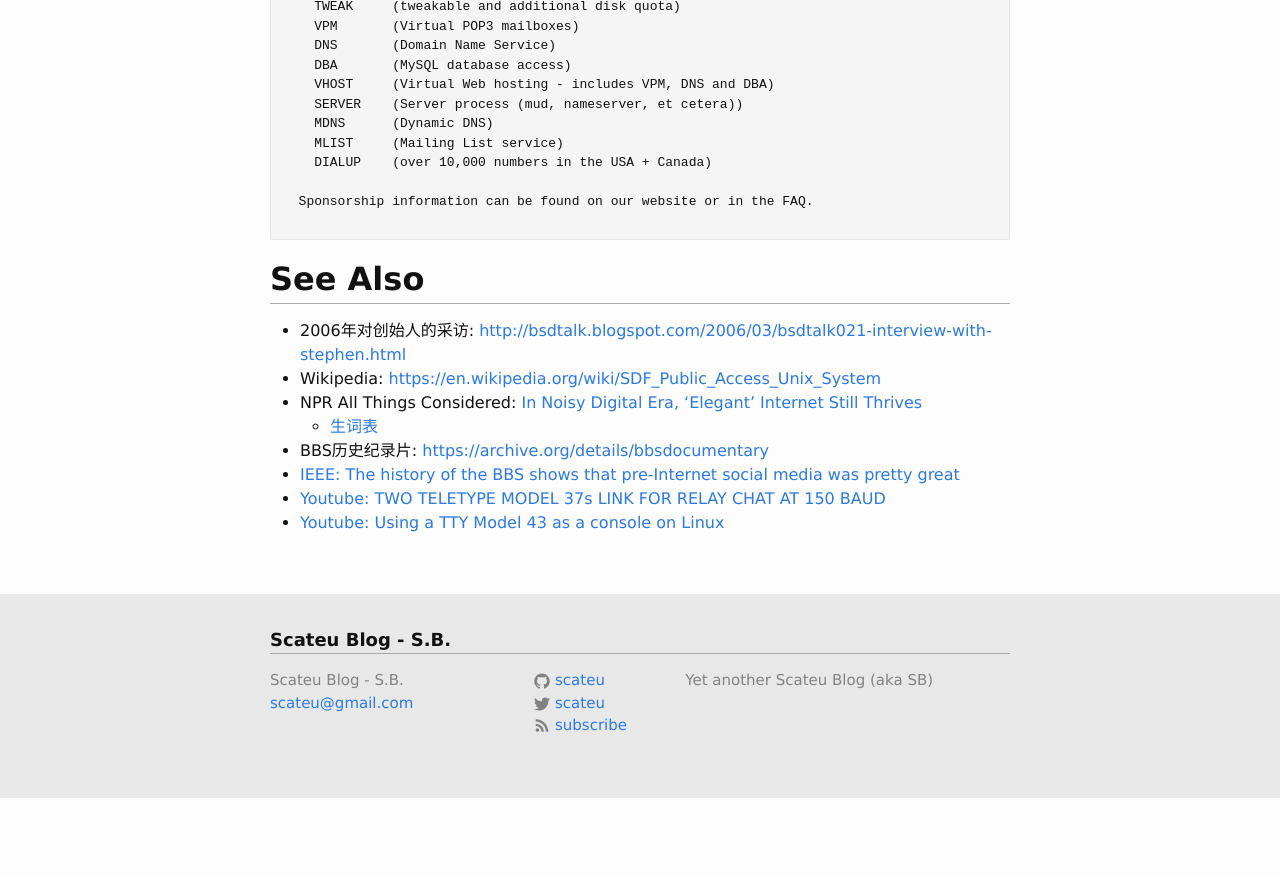
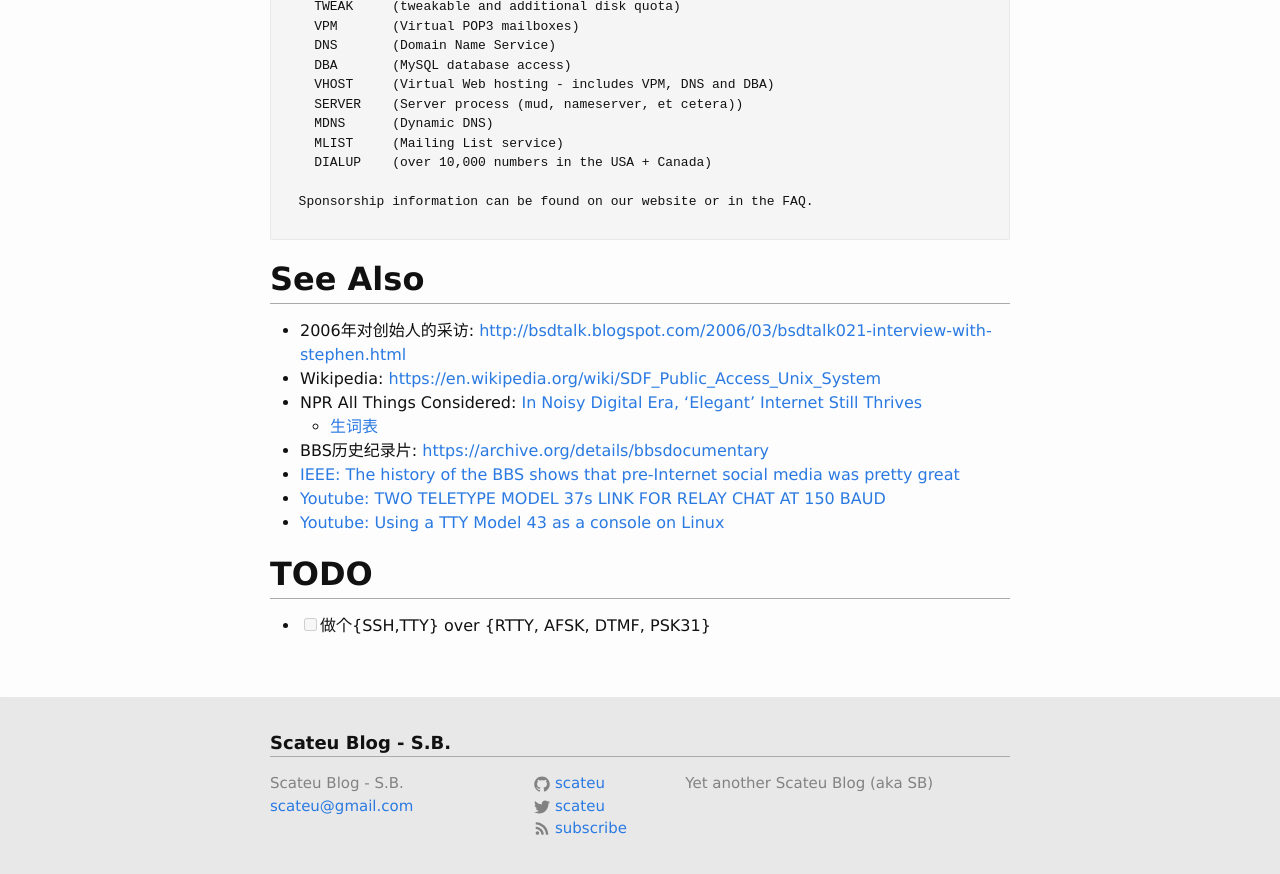
Before and after one commit to scateu/scateu.github.io, a Jekyll site: the page built from _posts/2016-09-25-sdf-dot-org.md, in a window 1280 px wide and 900 px high, scrolled down 5430 px. Shown: the top 874 px of the window. Built offline with Jekyll 4.4.1, drawn with Linux system fonts in a browser that asks for light colours; nearby versions of some CDN libraries; comment, search, counter and statistics services are not loaded; before the commit the page ends 6227 px from its top, so only the background shows below that.

Commit message:
Tue Jan 30 20:13:13 HKT 2018

```diff
--- a/_posts/2016-09-25-sdf-dot-org.md
+++ b/_posts/2016-09-25-sdf-dot-org.md
@@ -271,3 +271,7 @@ Subject: What is the Super Dimensional Fortress - READ THIS
  - [IEEE: The history of the BBS shows that pre-Internet social media was pretty great](http://spectrum.ieee.org/computing/networks/social-medias-dialup-ancestor-the-bulletin-board-system)
  - [Youtube: TWO TELETYPE MODEL 37s LINK FOR RELAY CHAT AT 150 BAUD](https://www.youtube.com/watch?v=MikoF6KZjm0)
  - [Youtube: Using a TTY Model 43 as a console on Linux]( https://www.youtube.com/watch?v=-Ul-f3hPJQM)
+
+## TODO
+
+ - [ ] 做个{SSH,TTY} over {RTTY, AFSK, DTMF, PSK31}
```
